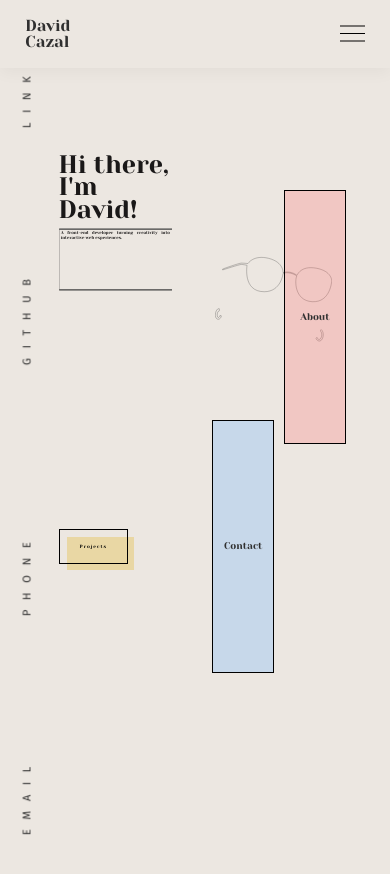
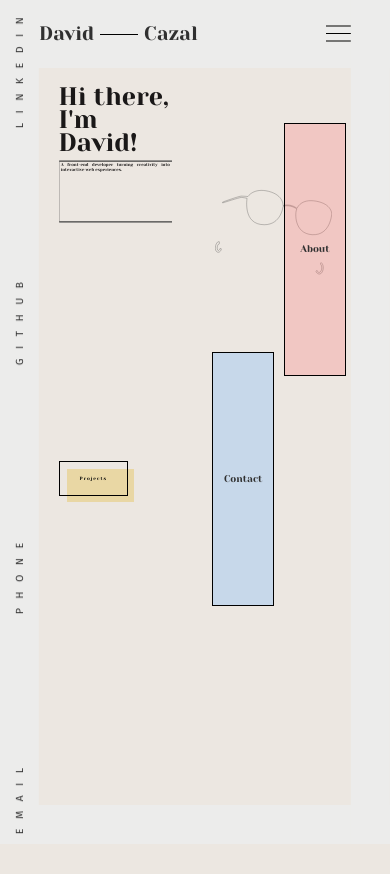
Before and after one commit to DavidCazalCollados/portfolio_2025, a React (Create React App) app: page / in a window 390 px wide. Shown: the top 874 px of the page. After the commit the page ends 844 px from the top, so only its background shows below. Built offline with nearby package versions, Linux system fonts and the light colour scheme; a web font is replaced by a local one.

Commit message:
border established

```diff
--- a/src/App.js
+++ b/src/App.js
@@ -25,8 +25,8 @@ function App() {
       ) : ( */}
         <div>
           <Navbar />
-          {/* <Rightbar /> */}
-          {/* <Bottombar /> */}
+          <Rightbar />
+          <Bottombar />
           <AnimatedRoutes />
           <Sidebar />
         </div>
--- a/src/assets/bottom_bar.css
+++ b/src/assets/bottom_bar.css
@@ -1,9 +1,15 @@
 .bottom-bar {
-  width: 100%;
-  height: 8vh;
-  background-color: var(--background-color);
-  position: absolute;
-  top: 92vh;
-  z-index: 2;
-  position: fixed;
+  display: none;
 }
+
+@media(max-width: 420px) {
+  .bottom-bar {
+    display: flex;
+    width: 100%;
+    height: 4.6vh;
+    background-color: rgb(236, 236, 235);
+    bottom: 0;
+    z-index: 800;
+    position: fixed;
+  }
+}
--- a/src/assets/navbar.css
+++ b/src/assets/navbar.css
@@ -45,58 +45,60 @@
 }
 
 .dropdown-menu {
-  display: flex;
-  flex-direction: column;
-  justify-content: center;
-  text-align: center;
-  align-items: center;
-  background-color: var(--background-color);
-  opacity: 1;
-  position: absolute;
-  box-shadow: 0px 5px 15px rgba(0, 0, 0, 0.1);
-  padding: 0;
-  border: 0;
-  height: 0;
-  width: 100%;
-  transition: all .4s ease-in-out;
-  z-index: 800;
+  display: none;
 }
 
 .open {
-  opacity: 1;
-  height: 40vh;
-  padding-top: 8vh;
+  display: none;
 }
 
 .navline {
-  background-color: var(--background-color);
-  width: 100%;
-  height: 8vh;
-  display: flex;
-  align-items: center;
-  justify-content: space-between;
-  padding-left: 3vh;
-  padding-right: 3vh;
-  z-index: 802;
-  box-shadow: 0px 5px 15px rgba(0, 0, 0, 0.04);
+  display: none;
 }
 
-.navline p {
-  margin: 0;
-  font-family: 'Yeseva One', serif;
-  z-index: 802;
-  line-height: 1;
-}
 
 @media (max-width: 420px) {
   .topnav {
-    z-index: 10001;
     height: auto;
-    position: relative;
+    position: fixed;
   }
 
   .navbar-portfolio {
     background-color: none;
+  }
+
+  .navline {
+    background-color: var(--background-color);
+    width: 100%;
+    padding-left: 10%;
+    padding-right: 10%;
+    height: 8vh;
+    display: flex;
+    align-items: center;
+    justify-content: space-between;
+    z-index: 800;
+    background-color: rgb(236, 236, 235);
+  }
+
+  .name-entete {
+    display: flex;
+    align-items: center;
+    gap: 4%;
+  }
+
+  .name-separation {
+    height: 0.5px;
+    background-color: black;
+    width: 50px;
+  }
+
+  .navline p {
+    margin: 0;
+    font-family: 'Yeseva One', serif;
+    line-height: 1;
+    color: var(--font-color);
+    font-size: 5vw;
+    /* text-transform: uppercase; */
   }
 
   .button-link {
@@ -115,14 +117,31 @@
     height: 100%;
   }
 
+  .dropdown-menu {
+    display: flex;
+    flex-direction: column;
+    justify-content: center;
+    text-align: center;
+    align-items: center;
+    background-color: var(--background-color);
+    opacity: 1;
+    position: absolute;
+    box-shadow: 0px 5px 15px rgba(0, 0, 0, 0.1);
+    padding: 0;
+    border: 0;
+    height: 0;
+    width: 100%;
+    transition: all .4s ease-in-out;
+    /* z-index: 800; */
+  }
+
+  .open {
+    opacity: 1;
+    height: 40vh;
+    padding-top: 8vh;
+  }
+
   .screen {
     display: none;
   }
-
-  .hamburger {
-    display: flex;
-    position: relative;
-    justify-content: space-between;
-    z-index: 801;
-  }
 }
--- a/src/assets/right_bar.css
+++ b/src/assets/right_bar.css
@@ -1,16 +1,21 @@
+.right-bar {
+  display: none;
+}
+
+@media (max-width: 420px) {
   .right-bar {
     top: 0;
     right: 0;
-  width: 8vh;
+    width: 4.6vh;
     writing-mode: vertical-rl;
     transform: rotate(180deg);
-  position: absolute;
+    position: fixed;
     overflow: hidden;
     display: flex;
     text-align: center;
-  gap: 7rem;
+    z-index: 802;
     height: 100%;
-  z-index: 15;
     position: fixed;
-  background-color: var(--background-color);
+    background-color: rgb(236, 236, 235);
   }
+}
--- a/src/assets/sidebar.css
+++ b/src/assets/sidebar.css
@@ -3,7 +3,6 @@
   width: 8vh;
   writing-mode: vertical-rl;
   transform: rotate(180deg);
-  position: absolute;
   overflow: hidden;
   display: flex;
   text-align: center;
@@ -11,8 +10,6 @@
   height: 100%;
   z-index: 800;
   position: fixed;
-  /* background-color: var(--background-color); */
-  /* box-shadow: rgba(149, 157, 165, 0.1) 0px 8px 24px; */
 }
 
 .scroll-item {
@@ -37,3 +34,20 @@
     transform: translateY(calc(-100% - 129px));
   }
 }
+
+@media (max-width: 420px) {
+  .leftnav {
+    width: 4.6vh;
+    background-color:rgb(236, 236, 235);
+  }
+
+  .scroll-item {
+    margin: 0;
+    padding: 0;
+  }
+
+  .leftnav ul {
+    margin-right: 1vh;
+    font-size: 3.8vw;
+  }
+}
--- a/src/components/navbar.js
+++ b/src/components/navbar.js
@@ -25,13 +25,11 @@ function Navbar() {
             <Link className="button-link" to="/about">ABOUT</Link>
             <Link className="button-link" to="/contact">CONTACT</Link>
           </div>
-              <div className="hamburger">
           <div className="navline">
             <div className="name-entete">
-                    <p>David<br />
-                      Cazal
-                    </p>
-                    {/* <p>Cazal</p> */}
+              <p>David</p>
+              <div className="name-separation"></div>
+              <p>Cazal</p>
             </div>
             <svg className="hamburger-icon" onClick={toggleMenu} xmlns="http://www.w3.org/2000/svg" width="25" height="25" viewBox="0 0 50 50">
               <path
@@ -45,7 +43,6 @@ function Navbar() {
             <Link className={`button-link ${menuOpen ? 'show' : ''}`} to="/about">ABOUT</Link>
             <Link className={`button-link ${menuOpen ? 'show' : ''}`} to="/contact">CONTACT</Link>
           </div>
-            </div>
         </nav>
       </motion.div>
     );
```
Lines whose indentation alone changed are shown as unchanged.
